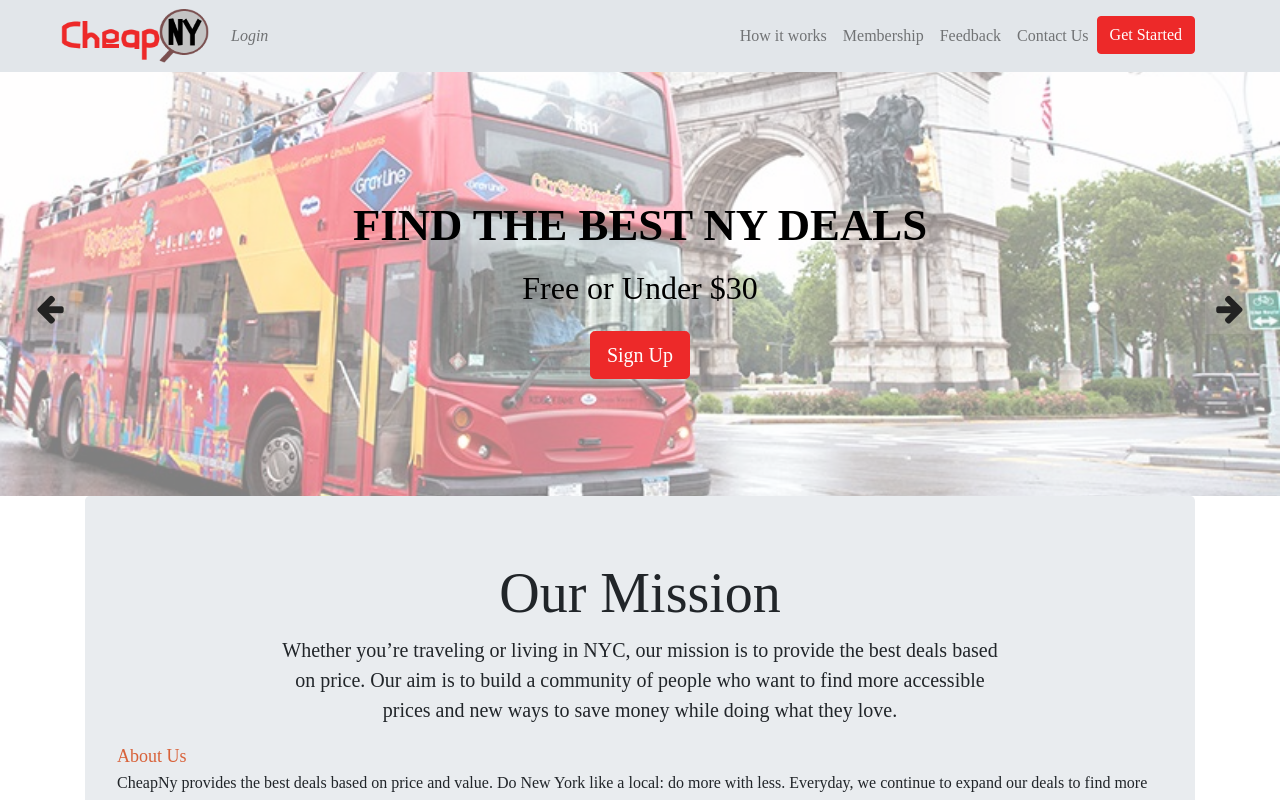
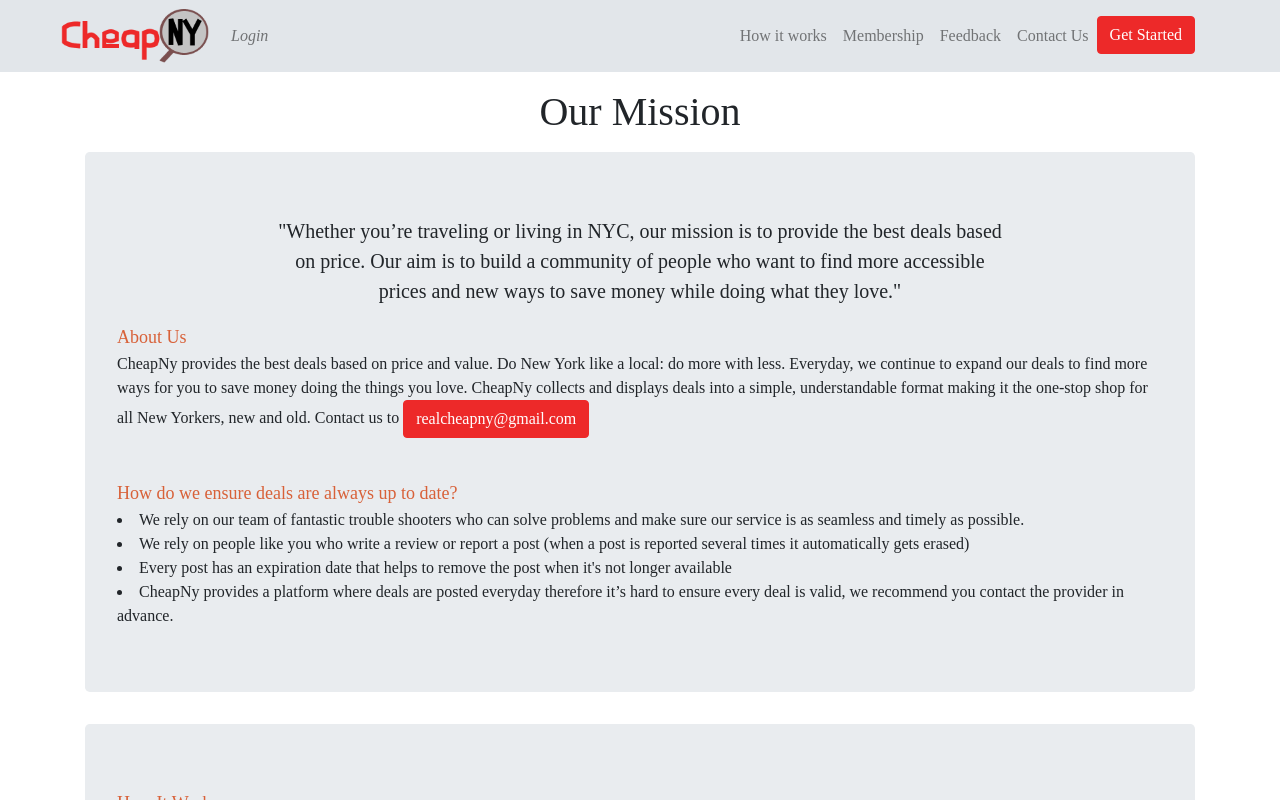
Before and after one commit to electrone901/cheap-nyc-frontend-final, a React (Create React App) app: page /howItWorks in a window 1280 px wide. Shown: the top 800 px of the page. Built offline with nearby package versions, Linux system fonts and the light colour scheme; a web font is replaced by a local one.

Commit message:
remove the slider on how it works page

```diff
--- a/src/component/how_it_works&credits/how_it_works&credits.js
+++ b/src/component/how_it_works&credits/how_it_works&credits.js
@@ -1,17 +1,12 @@
-import React, {Component} from 'react';
-import Slider from '../carousel/Slider';
+import React from 'react';
 
-class howItWorks extends Component{
-  render(){
-
+const howItWorks = () => {
     return(
-          <div>
-            <Slider />
         <div className="container">
+            <h1 className="pt-3 pb-2 text-center">Our Mission</h1>
             <div className="jumbotron">
                 <div className="tiptop">
-                        <h1 className="display-4">Our Mission</h1>
-                        <p className="lead">Whether you’re traveling or living in NYC, our mission is to provide the best deals based on price. Our aim is to build a community of people who want to find more accessible prices and new ways to save money while doing what they love. </p>
+                    <p className="lead">"Whether you’re traveling or living in NYC, our mission is to provide the best deals based on price. Our aim is to build a community of people who want to find more accessible prices and new ways to save money while doing what they love."</p>
                 </div>
                 <h3 className="how-works-title">About Us</h3>
                 <p>
@@ -64,8 +59,7 @@ class howItWorks extends Component{
                 </li>
             </ul>
         </div>
-          </div>
      );
 }
-}
-export default (howItWorks);
+
+export default howItWorks;
```
Lines whose indentation alone changed are shown as unchanged.
